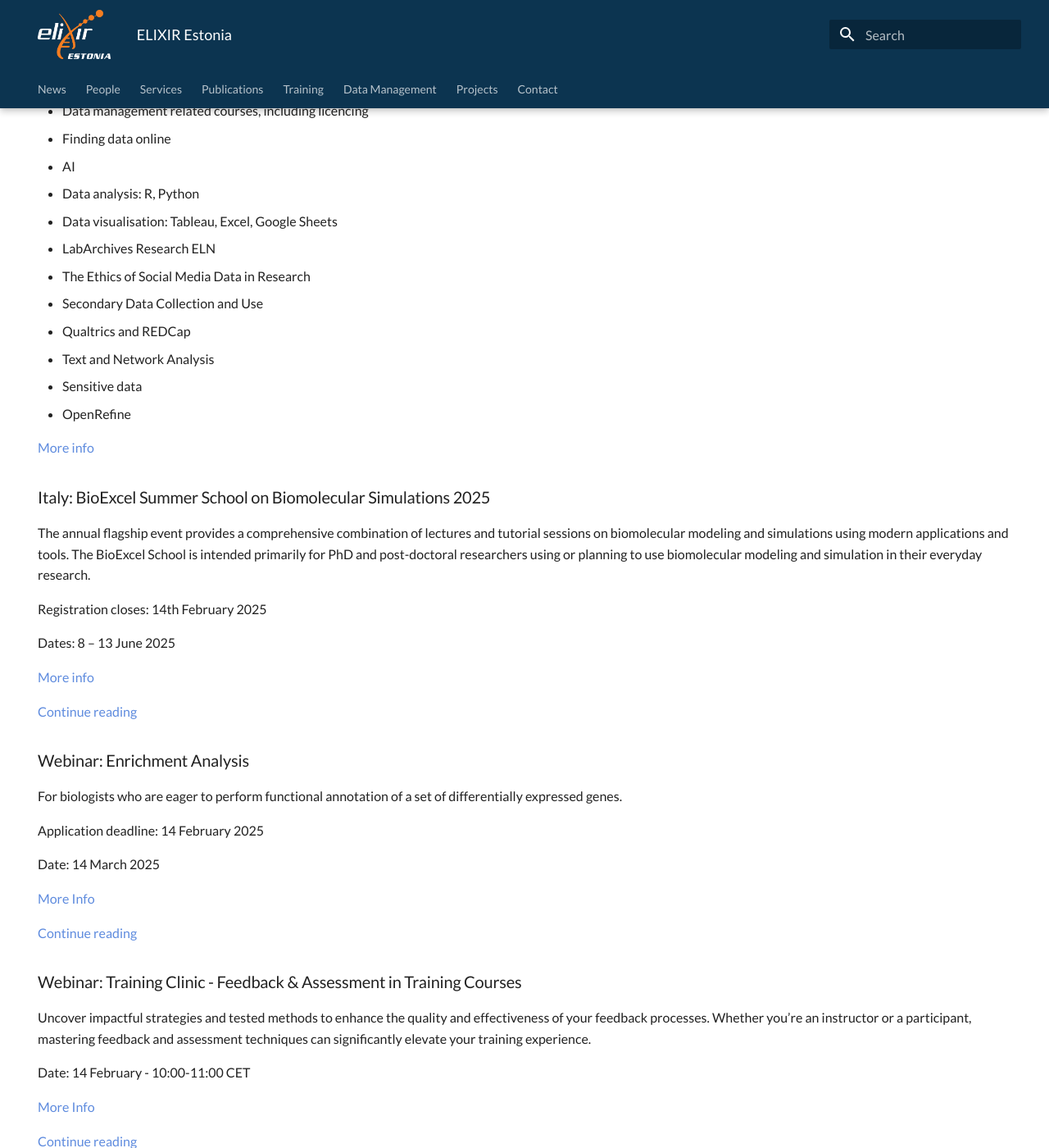
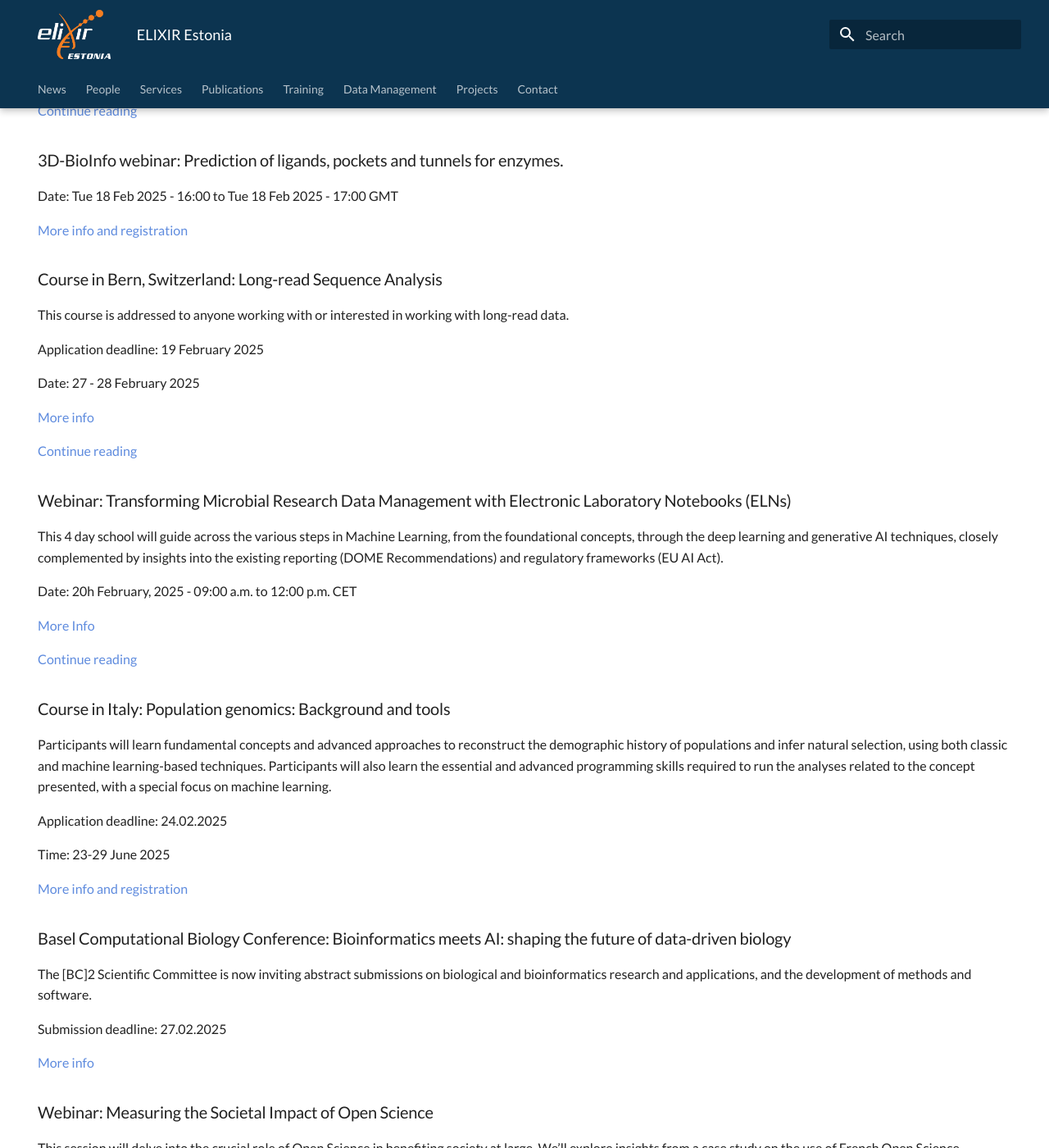
Before and after one commit to ELIXIREstonia/elixirestonia.github.io, an MkDocs documentation site: the page built from content/index.md, in a window 1280 px wide and 1400 px high, scrolled down 1128 px. Shown: the whole window at 82% size. Built offline with MkDocs 1.6.1 and Material for MkDocs 9.7.7, drawn with Linux system fonts in a browser that asks for light colours; some of the changed text lies outside the part shown.

Commit message:
removed partners courses where deadline has passed

```diff
--- a/content/index.md
+++ b/content/index.md
@@ -53,64 +53,6 @@
     If you would like to be notified about the events, trainings and workshops
     running by ELIXIR Estonia, consider subscribing to [the announcements mailing
     list](https://lists.ut.ee/wws/subscribe/elixir.news?previous_action=edit_list_request)
-
-
-### Online: Love Data Week Events (2025)
-
-ICPSR (Inter-university Consortium for Political and Social Research) is hosting Love Data Week and during that many courses are available online for everyone to join.
-
-Date: February 10-14, 2025
-
-Courses **(~ 100 courses online)** listed include topics:
-
-* Data management related courses, including licencing
-* Finding data online
-* AI
-* Data analysis: R, Python
-* Data visualisation: Tableau, Excel, Google Sheets
-* LabArchives Research ELN
-* The Ethics of Social Media Data in Research
-* Secondary Data Collection and Use
-* Qualtrics and REDCap
-* Text and Network Analysis
-* Sensitive data
-* OpenRefine
-
-[More info](https://www.icpsr.umich.edu/web/about/cms/5224)
-
-###  Italy: BioExcel Summer School on Biomolecular Simulations 2025
-
-The annual flagship event provides a comprehensive combination of lectures and tutorial sessions on biomolecular modeling and simulations using modern applications and tools. The BioExcel School is intended primarily for PhD and post-doctoral researchers using or planning to use biomolecular modeling and simulation in their everyday research.
-
-Registration closes: 14th February 2025
-
-Dates: 8 – 13 June 2025
-
-[More info](https://bioexcel.eu/events/summer-school-on-biomolecular-simulations-2025/)
-
-[Continue reading](news/posts/2025/Bioexcel_summer_school.md)
-
-### Webinar: Enrichment Analysis
-
-For biologists who are eager to perform functional annotation of a set of differentially expressed genes.
-
-Application deadline: 14 February 2025
-
-Date: 14 March 2025
-
-[More Info](https://www.sib.swiss/training/course/20250314_ENRIC)
-
-[Continue reading](news/posts/2025/Enrichment_analysis.md)
-
-### Webinar: Training Clinic - Feedback & Assessment in Training Courses
-
-Uncover impactful strategies and tested methods to enhance the quality and effectiveness of your feedback processes. Whether you're an instructor or a participant, mastering feedback and assessment techniques can significantly elevate your training experience.
-
-Date: 14 February - 10:00-11:00 CET
-
-[More Info](https://www.denbi.de/training-courses-2025/1829-training-clinic-february-2025)
-
-[Continue reading](news/posts/2025/feedback_assessment_in_training_courses.md)
 
 
 ### Webinar: Maximizing the Potential of Microbial Research Data - Strategies for Effective Management and Utilization
```
